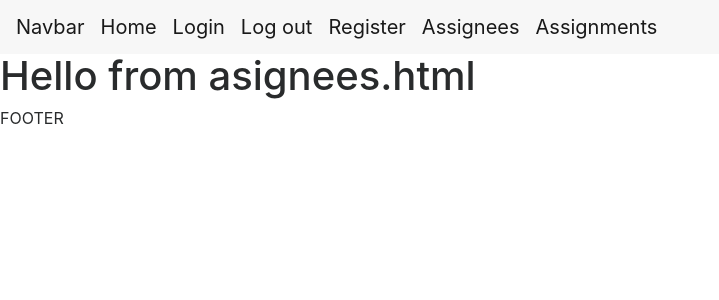
After one commit to Nazar910/assignment-system-diploma, a Django app: page /assignment_system/assignees in a window 1280 px wide. The commit adds this page. Shown: the top 300 px of the page, without its empty margins (0-719 px from the left). Run offline with Django 3.2, Linux system fonts and the light colour scheme; data that the repository does not hold is empty; some libraries are stand-ins or nearby versions.

Commit message:
routing for assigness/id works

```diff
--- /dev/null
+++ b/assignment_system/templates/assignment_system/assignee/assignees_list.html
@@ -0,0 +1,9 @@
+{% extends 'assignment_system/layout.html' %}
+{% block content %}
+<h1>Hello from asignees.html</h1>
+<ul class="list-group">
+    {% for assignee in assignees %}
+        <li class="list-group-item">{{assignee.email}}</li>
+    {% endfor %}
+</ul>
+{% endblock %}
--- /dev/null
+++ b/assignment_system/templates/assignment_system/assignment/assignments_list.html
@@ -0,0 +1,4 @@
+{% extends 'assignment_system/layout.html' %}
+{% block content %}
+<h1>Hello from assignments.html</h1>
+{% endblock %}
--- a/assignment_system/templates/assignment_system/layout.html
+++ b/assignment_system/templates/assignment_system/layout.html
@@ -18,6 +18,9 @@
         <a class="navbar-brand" href="/assignment_system/login">Login</a>
         <a class="navbar-brand" href="/assignment_system/logout">Log out</a>
         <a class="navbar-brand" href="/assignment_system/signup">Register</a>
+
+        <a class="navbar-brand" href="/assignment_system/assignees">Assignees</a>
+        <a class="navbar-brand" href="/assignment_system/assignments">Assignments</a>
     </nav>
     {% block content %}
     {% endblock %}
--- a/assignment_system/urls.py
+++ b/assignment_system/urls.py
@@ -7,6 +7,10 @@ from . import views
 urlpatterns = [
         path('', views.index, name='index'),
         path('home', views.home, name='home'),
+        path('assignees', views.assignees_list, name='assignees_list'),
+        path('assignees/<int:id>', views.assignee, name='assignee'),
+        path('assignments', views.assignments_list, name='assignments_list'),
+        # Auth routes
         path('signup', views.signUp, name='signup'),
         # suggest logout for logged in users
         path(
--- /dev/null
+++ b/assignment_system/views/__init__.py
@@ -0,0 +1,3 @@
+from .index import home, index, signUp
+from .assignees import assignees_list, assignee
+from .assignments import assignments_list
--- /dev/null
+++ b/assignment_system/views/assignees.py
@@ -0,0 +1,50 @@
+from django.shortcuts import render
+from django.http import HttpResponseNotFound, HttpResponse
+
+from assignment_system.models import Assignee
+
+
+def assignees_list(request):
+    if request.method != 'GET':
+        return HttpResponseNotFound('Not found!')
+
+    assignees = Assignee.objects.all()
+    context = {
+        'assignees': assignees
+    }
+    return render(
+        request,
+        'assignment_system/assignee/assignees_list.html',
+        context
+    )
+
+
+def getOne(request, id):
+    # return render(
+    #     request,
+    #     'assignment_system/assignee/getOne.html'
+    # )
+    return HttpResponse('getOne' + str(id))
+
+
+def create(request):
+    return HttpResponse('create')
+
+
+def update(request):
+    return HttpResponse('update')
+
+
+def delete(request):
+    return HttpResponse('delete')
+
+
+def assignee(request, id):
+    print('Id is ' + str(id))
+    methods = {
+        'GET': getOne,
+        'POST': create,
+        'PUT': update,
+        'DELETE': delete
+    }
+    return methods[request.method](request, id)
--- a/assignment_system/views.py
+++ b/assignment_system/views/index.py
@@ -2,7 +2,7 @@ from django.shortcuts import render, redirect
 from django.contrib.auth import login, authenticate
 from django.contrib.auth.decorators import login_required
 
-from .forms import SignUpForm
+from assignment_system.forms import SignUpForm
 
 
 @login_required(login_url='/assignment_system/login')
```
Also changed, not shown: assignment_system/views/assignments.py (added, +11 -0 lines).
